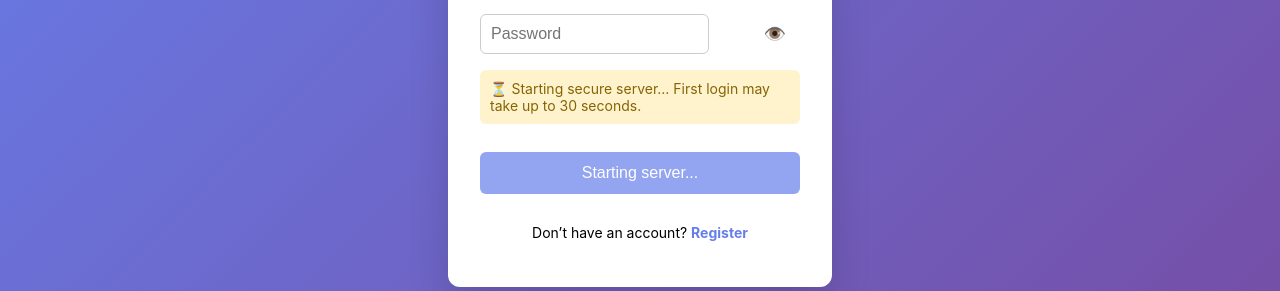
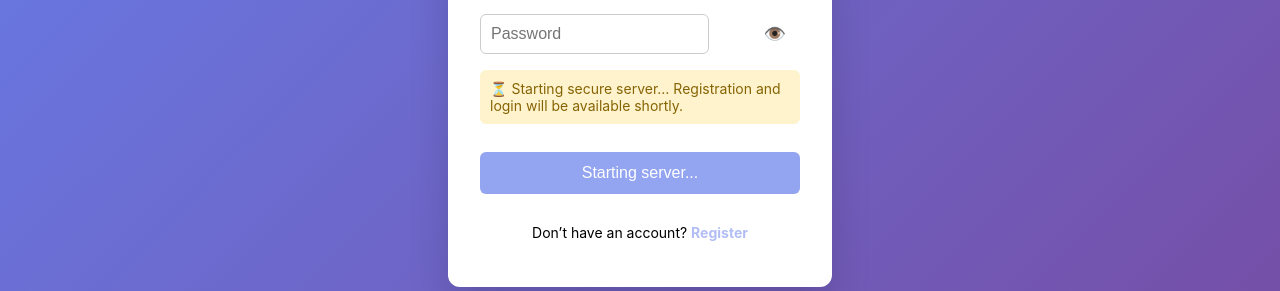
Before and after one commit to TanmayZade/easychat, a React (Create React App) app in the folder easychat-ui/: page /login in a window 1280 px wide. Shown: the part 330-621 px from the top of the page. Built offline with nearby package versions, Linux system fonts and the light colour scheme; no server answers.

Commit message:
for solving uploadKey issue

```diff
--- a/easychat-ui/src/pages/Chat.css
+++ b/easychat-ui/src/pages/Chat.css
@@ -188,6 +188,11 @@
     margin-top: 6px;
 }
 
+.auth-link.disabled {
+    pointer-events: none;
+    opacity: 0.5;
+    cursor: not-allowed;
+}
 .info-text {
     color: #666;
     font-size: 13px;
--- a/easychat-ui/src/pages/Login.js
+++ b/easychat-ui/src/pages/Login.js
@@ -90,7 +90,7 @@ function Login() {
                 {msg && <div className="auth-error">{msg}</div>}
                 {!serverReady && (
                     <div className="server-alert">
-                        ⏳ Starting secure server… First login may take up to 30 seconds.
+                        ⏳ Starting secure server… Registration and login will be available shortly.
                     </div>
                 )}
                 <button disabled={!serverReady} className="auth-btn">
@@ -100,11 +100,13 @@ function Login() {
                 <p className="auth-footer">
                     Don’t have an account?{" "}
                     <span
-                        className="auth-link"
-                        onClick={() => navigate("/Register")}
+                        className={`auth-link ${!serverReady ? "disabled" : ""}`}
+                        onClick={() => {
+                            if (serverReady) navigate("/Register");
+                        }}
                     >
-                        Register
-                    </span>
+        Register
+    </span>
                 </p>
             </form>
         </div>
```
